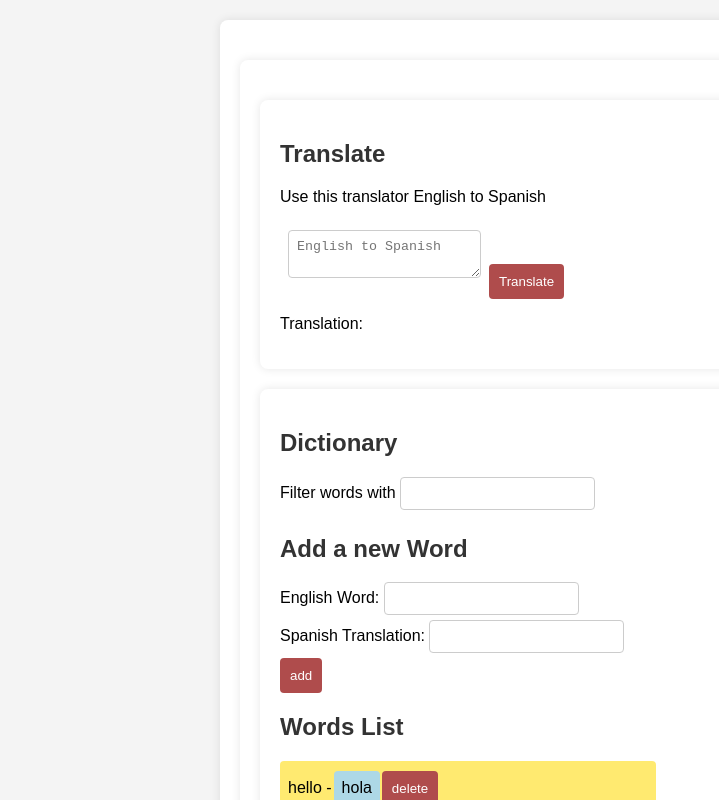
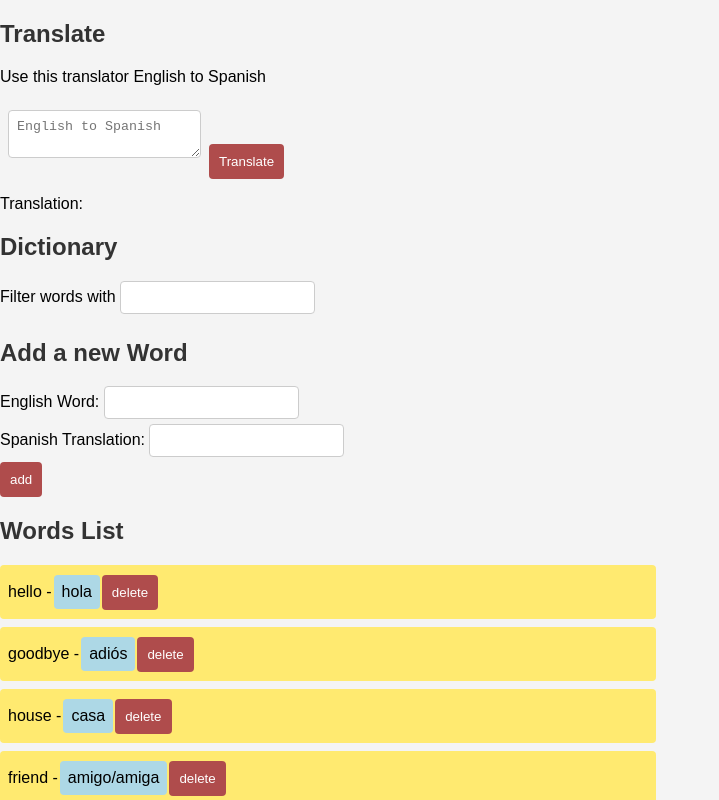
Before and after one commit to DannyGarciaDEV/dictonaryEnEs, a React (Vite) app: page / in a window 1280 px wide. Shown: the top 800 px of the page, without its empty margins (0-719 px from the left). Built offline with nearby package versions, Linux system fonts and the light colour scheme; data requests are answered from the project's data file.

Commit message:
fixing classnames in jsx

```diff
--- a/src/App.jsx
+++ b/src/App.jsx
@@ -202,19 +202,12 @@ const App = () => {
   ));
 
   return (
-    <>
-    <div>
-
-    </div>
-    <div className="container">
-
-
-    <div className="container">
-      <div className="container">
+    <div className="app-container">
+    <div className="translation-container">
       <WordText />
     </div>
 
-      <div className="container">
+    <div className="dictionary-container">
       <Heading text="Dictionary" />
       <Filter
         text="Filter words with"
@@ -237,8 +230,6 @@ const App = () => {
       <ToastContainer />
     </div>
   </div>
-  </div>
- </>
 );
 };
 
```
Lines whose indentation alone changed are shown as unchanged.
